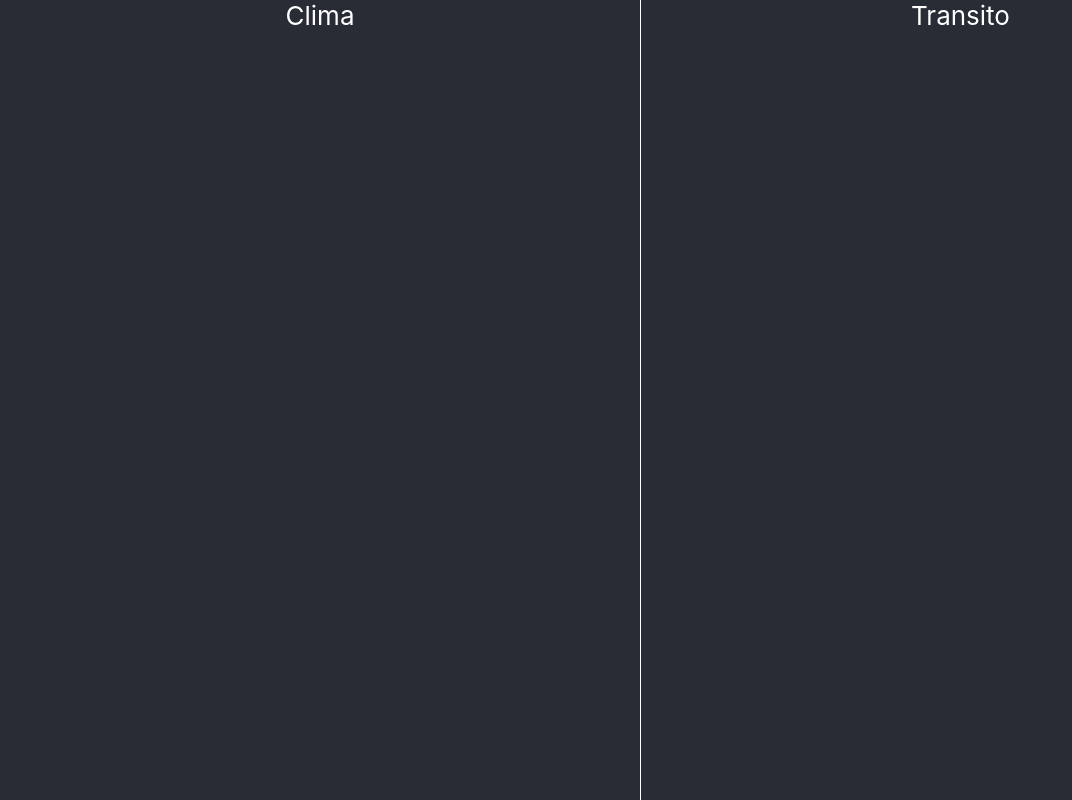
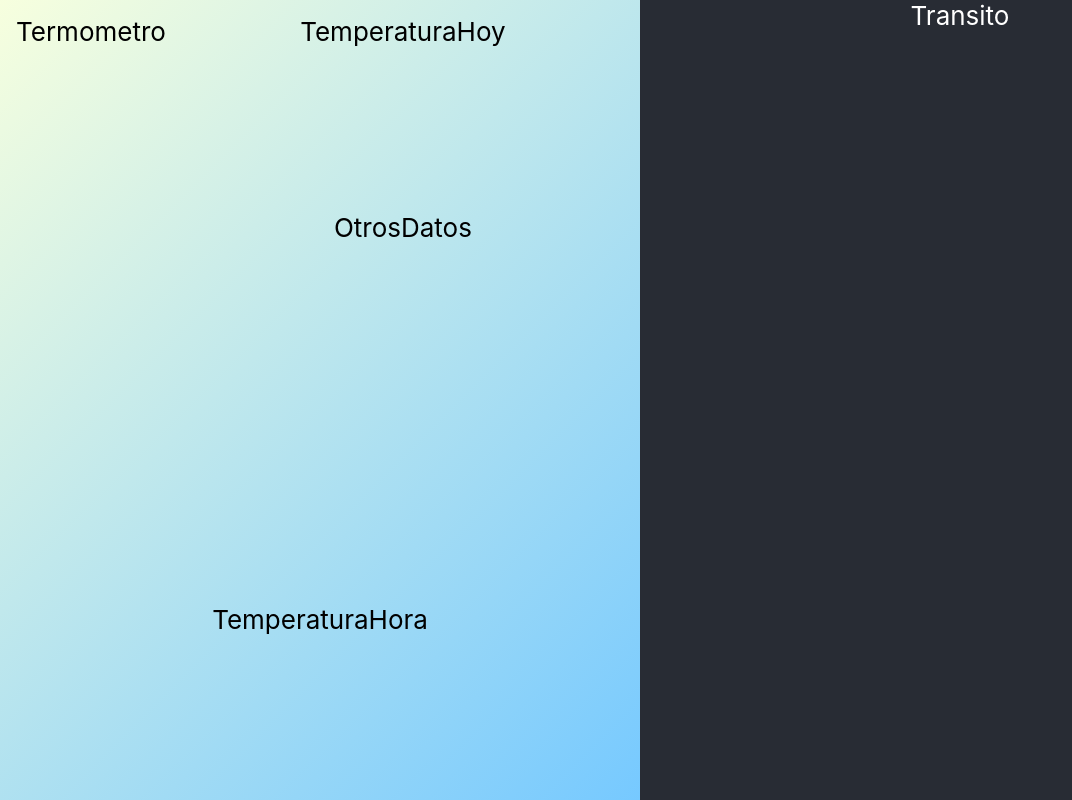
Before and after one commit to Greyhearth/ArgProAPI, a React (Create React App) app: page / in a window 1280 px wide. Shown: the whole page, without its empty margins (0-1072 px from the left). Built offline with nearby package versions, Linux system fonts and the light colour scheme.

Commit message:
Agregados los componentes básicos para la Dashboard de clima

```diff
--- a/src/componentes/Clima.jsx
+++ b/src/componentes/Clima.jsx
@@ -1,14 +1,31 @@
 import React from 'react'
 import styled from 'styled-components'
+import Termometro from './Termometro'
+import TemperaturaHoy from './TemperaturaHoy'
+import OtrosDatos from './OtrosDatos'
+import TemperaturaHora from './TemperaturaHora'
 
 const Clim = styled.div`
     width:50%;
     min-height: 100vh;
+    background: linear-gradient(315deg, rgb(118, 201, 255), rgb(247, 255, 222));
+    color: black;
+    display: grid;
+    grid-template-columns: repeat(4, 1fr);
+    grid-template-rows: repeat(4, 1fr);
+    gap: 1rem;
+    padding:1rem;
+    place-items: center;
 `
 
 const Clima = () => {
   return (
-    <Clim>Clima</Clim>
+    <Clim>
+      <Termometro/>
+      <TemperaturaHoy/>
+      <OtrosDatos/>
+      <TemperaturaHora/>
+    </Clim>
   )
 }
 
--- /dev/null
+++ b/src/componentes/OtrosDatos.jsx
@@ -0,0 +1,16 @@
+import React from 'react'
+import styled from 'styled-components'
+
+const Otros = styled.div`
+    grid-area: 2 / 2 / 4 / 5;
+    height:100%;
+    width:100%;
+`
+
+const OtrosDatos = () => {
+  return (
+    <Otros>OtrosDatos</Otros>
+  )
+}
+
+export default OtrosDatos;
--- /dev/null
+++ b/src/componentes/TemperaturaHora.jsx
@@ -0,0 +1,16 @@
+import React from 'react'
+import styled from 'styled-components';
+
+const Hora = styled.div`
+    grid-area: 4 / 1 / 4 / 5;
+    height:100%;
+    width:100%;
+`
+
+const TemperaturaHora = () => {
+  return (
+    <Hora>TemperaturaHora</Hora>
+  )
+}
+
+export default TemperaturaHora;
--- /dev/null
+++ b/src/componentes/TemperaturaHoy.jsx
@@ -0,0 +1,16 @@
+import React from 'react'
+import styled from 'styled-components';
+
+const Hoy = styled.div`
+    grid-area: 1 / 2 / 1 / 5;
+    height:100%;
+    width:100%;
+`
+
+const TemperaturaHoy = () => {
+  return (
+    <Hoy>TemperaturaHoy</Hoy>
+  )
+}
+
+export default TemperaturaHoy;
--- /dev/null
+++ b/src/componentes/Termometro.jsx
@@ -0,0 +1,16 @@
+import React from 'react'
+import styled from 'styled-components';
+
+const Term = styled.div`
+    grid-area: 1 / 1 / 4 / 1;
+    height:100%;
+    width:100%;
+`
+
+const Termometro = () => {
+  return (
+    <Term>Termometro</Term>
+  )
+}
+
+export default Termometro;
--- a/src/componentes/Transito.jsx
+++ b/src/componentes/Transito.jsx
@@ -4,7 +4,6 @@ import styled from 'styled-components'
 const Trans = styled.div`
     width:50%;
     min-height: 100vh;
-    border-left:1px solid white;
 `
 
 const Transito = () => {
```
